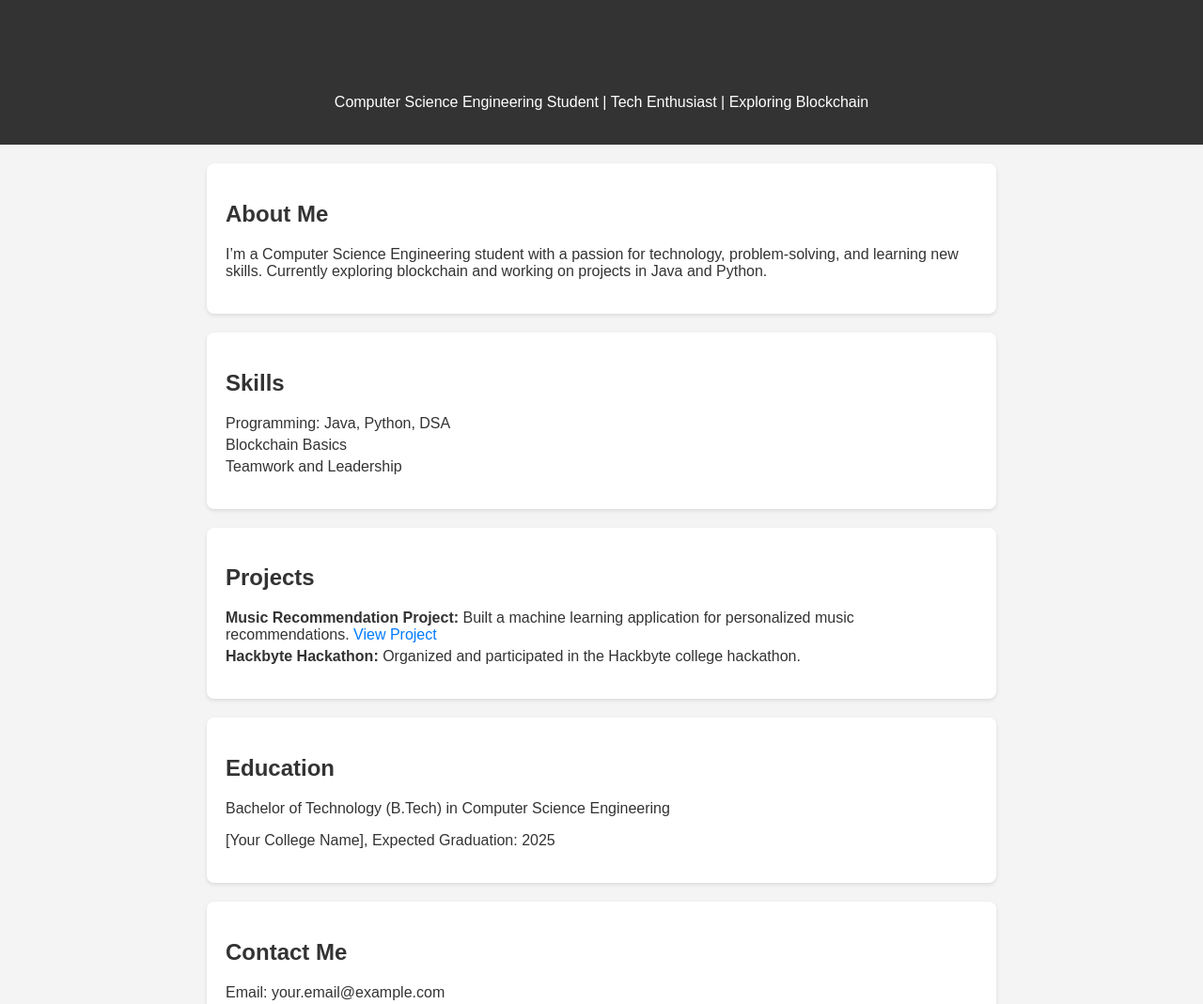
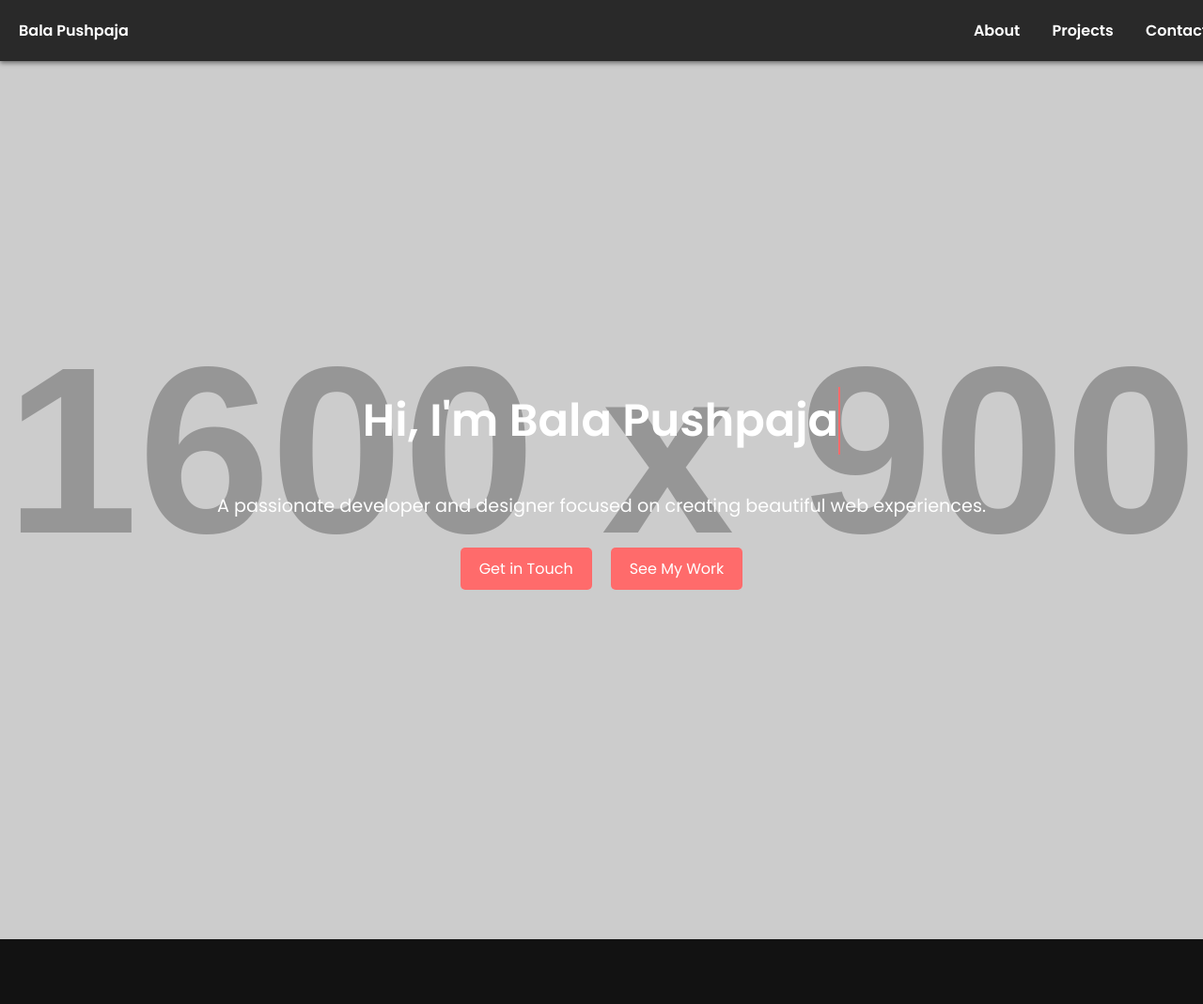
Before and after one commit to darkdiva111/darkdiva111.github.io, a plain HTML site: page index.html in a window 1280 px wide. Shown: the top 1069 px of the page at 94% size. Drawn offline with Linux system fonts and the light colour scheme; placeholder pictures from the web are drawn by us.

Commit message:
index.html

```diff
--- a/index.html
+++ b/index.html
@@ -3,88 +3,164 @@
 <head>
     <meta charset="UTF-8">
     <meta name="viewport" content="width=device-width, initial-scale=1.0">
-  <title>[Your Name] - Portfolio</title>
+    <title>Bala Pushpaja - Portfolio</title>
+    <link href="https://fonts.googleapis.com/css2?family=Poppins:wght@300;400;600&display=swap" rel="stylesheet">
     <style>
         body {
-      font-family: 'Arial', sans-serif;
             margin: 0;
             padding: 0;
-      background-color: #f4f4f4;
-      color: #333;
+            font-family: 'Poppins', sans-serif;
+            background-color: #121212;
+            color: #ffffff;
+            scroll-behavior: smooth;
         }
         header {
-      background-color: #333;
-      color: #fff;
+            position: fixed;
+            top: 0;
+            left: 0;
+            width: 100%;
             padding: 20px;
+            background: rgba(0, 0, 0, 0.8);
+            box-shadow: 0 2px 5px rgba(0, 0, 0, 0.5);
+            z-index: 1000;
+            display: flex;
+            justify-content: space-between;
+            align-items: center;
+        }
+        nav a {
+            margin: 0 15px;
+            color: #ffffff;
+            text-decoration: none;
+            font-weight: bold;
+            transition: color 0.3s;
+        }
+        nav a:hover {
+            color: #ff6b6b;
+        }
+        .hero {
+            height: 100vh;
+            display: flex;
+            flex-direction: column;
+            align-items: center;
+            justify-content: center;
+            background: url('https://via.placeholder.com/1600x900') no-repeat center center/cover;
+            color: #ffffff;
             text-align: center;
         }
+        .hero h1 {
+            font-size: 3em;
+            margin-bottom: 20px;
+            animation: typing 4s steps(40, end), blink-caret 0.75s step-end infinite;
+            white-space: nowrap;
+            overflow: hidden;
+            border-right: 2px solid #ff6b6b;
+        }
+        @keyframes typing {
+            from { width: 0; }
+            to { width: 100%; }
+        }
+        @keyframes blink-caret {
+            from, to { border-color: transparent; }
+            50% { border-color: #ff6b6b; }
+        }
+        .hero p {
+            font-size: 1.2em;
+            margin-bottom: 30px;
+        }
+        .button-group {
+            display: flex;
+            gap: 20px;
+        }
+        .button-group a {
+            padding: 10px 20px;
+            background: #ff6b6b;
+            color: #ffffff;
+            text-decoration: none;
+            border-radius: 5px;
+            transition: background 0.3s;
+        }
+        .button-group a:hover {
+            background: #ff4c4c;
+        }
         section {
+            padding: 100px 20px;
+        }
+        .projects {
+            background: #1e1e1e;
+            border-top: 1px solid #333;
+            border-bottom: 1px solid #333;
+        }
+        .project-item {
+            margin: 20px 0;
             padding: 20px;
-      max-width: 800px;
-      margin: 20px auto;
-      background: #fff;
+            background: #2c2c2c;
             border-radius: 8px;
-      box-shadow: 0 2px 4px rgba(0, 0, 0, 0.1);
+            box-shadow: 0 2px 10px rgba(0, 0, 0, 0.3);
+            transition: transform 0.3s, box-shadow 0.3s;
         }
-    h1, h2 {
-      color: #333;
+        .project-item:hover {
+            transform: translateY(-5px);
+            box-shadow: 0 4px 20px rgba(0, 0, 0, 0.5);
         }
-    ul {
-      list-style-type: none;
-      padding: 0;
+        footer {
+            text-align: center;
+            padding: 20px;
+            background: #1e1e1e;
         }
-    li {
-      margin: 5px 0;
+        .contact a {
+            color: #ff6b6b;
+            text-decoration: none;
+            transition: color 0.3s;
         }
-    a {
-      color: #007bff;
-      text-decoration: none;
-    }
-    a:hover {
-      text-decoration: underline;
+        .contact a:hover {
+            color: #ffffff;
         }
     </style>
 </head>
 <body>
-
     <header>
-  <h1>Hi, I'm [Your Name]</h1>
-  <p>Computer Science Engineering Student | Tech Enthusiast | Exploring Blockchain</p>
+        <div class="logo"><strong>Bala Pushpaja</strong></div>
+        <nav>
+            <a href="#about">About</a>
+            <a href="#projects">Projects</a>
+            <a href="#contact">Contact</a>
+        </nav>
     </header>
 
-<section>
-  <h2>About Me</h2>
-  <p>I’m a Computer Science Engineering student with a passion for technology, problem-solving, and learning new skills. Currently exploring blockchain and working on projects in Java and Python.</p>
+    <section class="hero">
+        <h1>Hi, I'm Bala Pushpaja</h1>
+        <p>A passionate developer and designer focused on creating beautiful web experiences.</p>
+        <div class="button-group">
+            <a href="#contact">Get in Touch</a>
+            <a href="#projects">See My Work</a>
+        </div>
     </section>
 
-<section>
-  <h2>Skills</h2>
-  <ul>
-    <li>Programming: Java, Python, DSA</li>
-    <li>Blockchain Basics</li>
-    <li>Teamwork and Leadership</li>
-  </ul>
+    <section id="about">
+        <h2>About Me</h2>
+        <p>Hi! I'm Bala Pushpaja, an aspiring software engineer with a passion for creating elegant and functional web applications. I love learning new technologies and constantly improving my skills.</p>
     </section>
 
-<section>
+    <section id="projects" class="projects">
         <h2>Projects</h2>
-  <ul>
-    <li><strong>Music Recommendation Project:</strong> Built a machine learning application for personalized music recommendations. <a href="#">View Project</a></li>
-    <li><strong>Hackbyte Hackathon:</strong> Organized and participated in the Hackbyte college hackathon.</li>
-  </ul>
+        <div class="project-item">
+            <h3>Project 1: Music Recommendation System</h3>
+            <p>A machine learning project that recommends music based on user preferences.</p>
+        </div>
+        <div class="project-item">
+            <h3>Project 2: Meme Repost Page</h3>
+            <p>An Instagram page for reposting and sharing trending memes.</p>
+        </div>
     </section>
 
-<section>
-  <h2>Education</h2>
-  <p>Bachelor of Technology (B.Tech) in Computer Science Engineering</p>
-  <p>[Your College Name], Expected Graduation: 2025</p>
+    <section id="contact" class="contact">
+        <h2>Contact</h2>
+        <p>Email: <a href="mailto:pandranki@example.com">pandranki@example.com</a></p>
+        <p>LinkedIn: <a href="#">linkedin.com/in/pandranki</a></p>
     </section>
 
-<section>
-  <h2>Contact Me</h2>
-  <p>Email: your.email@example.com</p>
-  <p>LinkedIn: <a href="https://linkedin.com/in/yourprofile">https://linkedin.com/in/yourprofile</a></p>
-</section>
-
+    <footer>
+        <p>&copy; 2025 Bala Pushpaja. All rights reserved.</p>
+    </footer>
 </body>
 </html>
```
Lines whose indentation alone changed are shown as unchanged.
